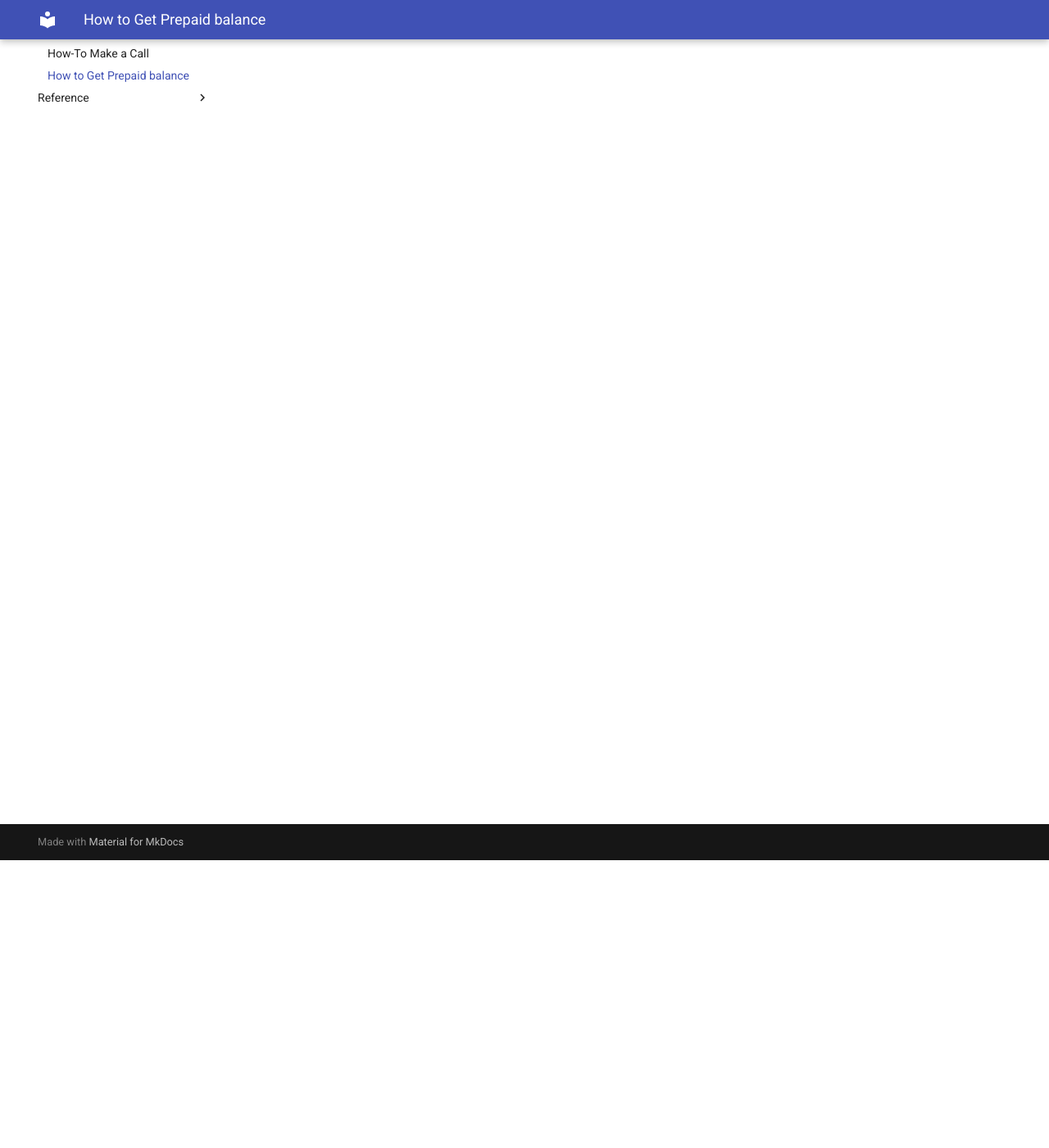
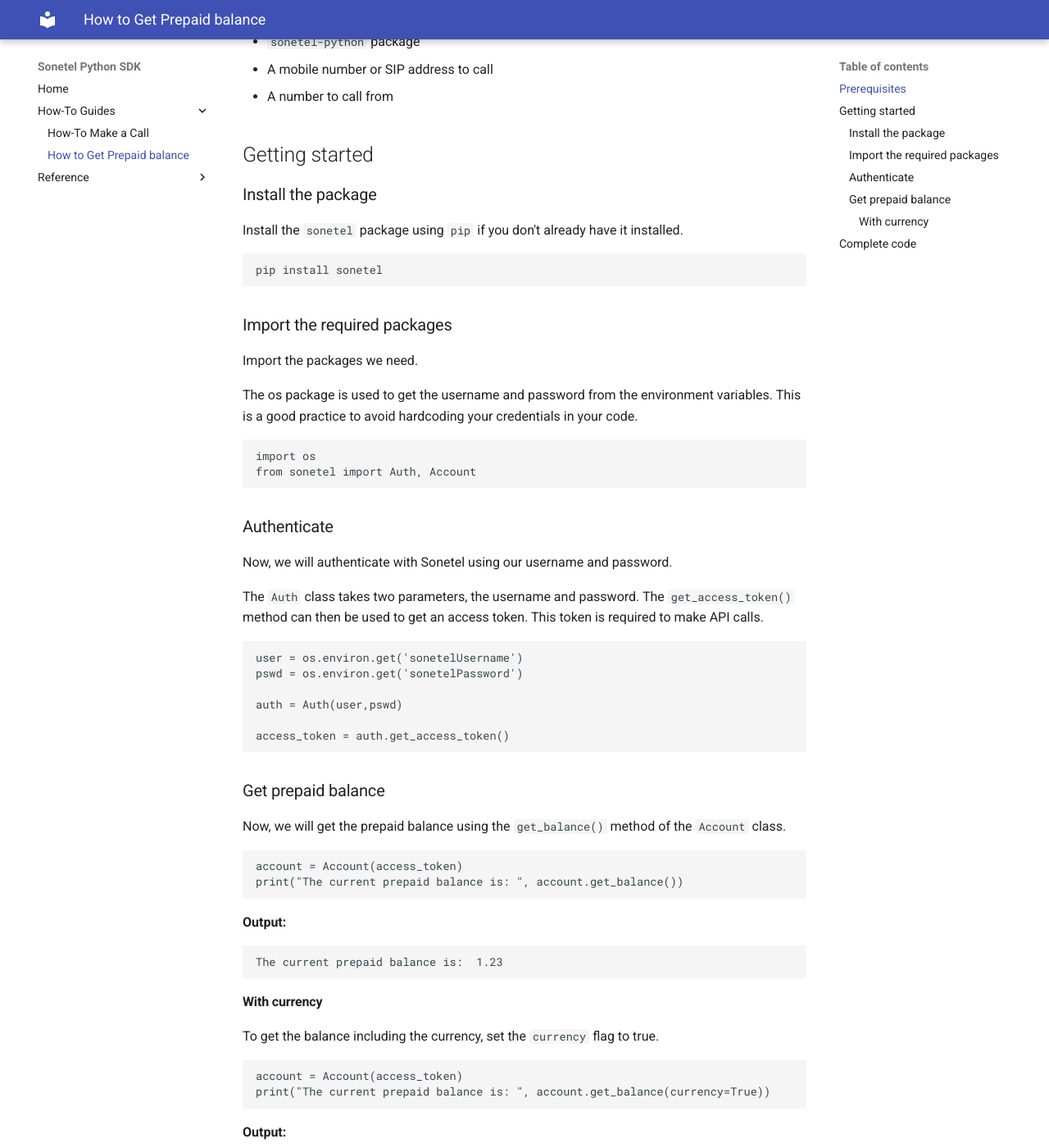
Before and after one commit to Sonetel/sonetel-python, an MkDocs documentation site: the page built from docs/how-to-guides/get-prepaid-balance.md, in a window 1280 px wide and 1400 px high, scrolled down 351 px. Shown: the whole window at 82% size. Built offline with MkDocs 1.6.1 and Material for MkDocs 9.7.7, drawn with Linux system fonts in a browser that asks for light colours; some of the changed text lies outside the part shown.

````diff
--- a/docs/how-to-guides/get-prepaid-balance.md
+++ b/docs/how-to-guides/get-prepaid-balance.md
@@ -1,5 +1,90 @@
 # Get Prepaid balance
 
-- Create token
-- Get Account resource
-- Use get_balance() method
+In this guide, we will learn how to get the prepaid balance of your Sonetel account using the Sonetel API.
+
+## Prerequisites
+
+- Python 3.6 or higher
+- Sonetel account
+- `sonetel-python` package
+- A mobile number or SIP address to call
+- A number to call from
+
+## Getting started
+
+### Install the package
+
+Install the `sonetel` package using `pip` if you don't already have it installed.
+```bash
+pip install sonetel
+```
+
+### Import the required packages
+
+Import the packages we need.
+
+The os package is used to get the username and password from the environment variables. This is a good practice to avoid hardcoding your credentials in your code.
+
+```python
+import os
+from sonetel import Auth, Account
+```
+
+### Authenticate
+
+Now, we will authenticate with Sonetel using our username and password.
+
+The `Auth` class takes two parameters, the username and password. The `get_access_token()` method can then be used to get an access token. This token is required to make API calls.
+
+
+```python
+user = os.environ.get('sonetelUsername')
+pswd = os.environ.get('sonetelPassword')
+
+auth = Auth(user,pswd)
+
+access_token = auth.get_access_token()
+```
+
+### Get prepaid balance
+
+Now, we will get the prepaid balance using the `get_balance()` method of the `Account` class.
+
+```python
+account = Account(access_token)
+print("The current prepaid balance is: ", account.get_balance())
+```
+
+**Output:**
+```
+The current prepaid balance is:  1.23
+```
+
+#### With currency
+To get the balance including the currency, set the `currency` flag to true.
+
+```python
+account = Account(access_token)
+print("The current prepaid balance is: ", account.get_balance(currency=True))
+```
+
+**Output:**
+```
+The current prepaid balance is:  1.23 USD
+```
+
+## Complete code
+
+```python
+import os
+from sonetel import Auth, Account
+
+user = os.environ.get('sonetelUsername')
+pswd = os.environ.get('sonetelPassword')
+
+auth = Auth(user,pswd)
+access_token = auth.get_access_token()
+
+account = Account(access_token)
+print("The current prepaid balance is: ", account.get_balance())
+```
--- a/mkdocs.yml
+++ b/mkdocs.yml
@@ -13,9 +13,7 @@ plugins:
 
 nav:
   - Home: index.md
-  - tutorials.md
   - How-To Guides:
-    - How-To Buy a Number: how-to-guides/buy-number.md
     - How-To Make a Call: how-to-guides/make-call.md
     - How to Get Prepaid balance: how-to-guides/get-prepaid-balance.md
   - Reference:
````
Also changed, not shown: .readthedocs.yaml (added, +19 -0 lines), docs/how-to-guides/make-call.md (+110 -0 lines), docs/index.md (+7 -7 lines), docs/how-to-guides/buy-number.md (deleted), docs/tutorials.md (deleted).
